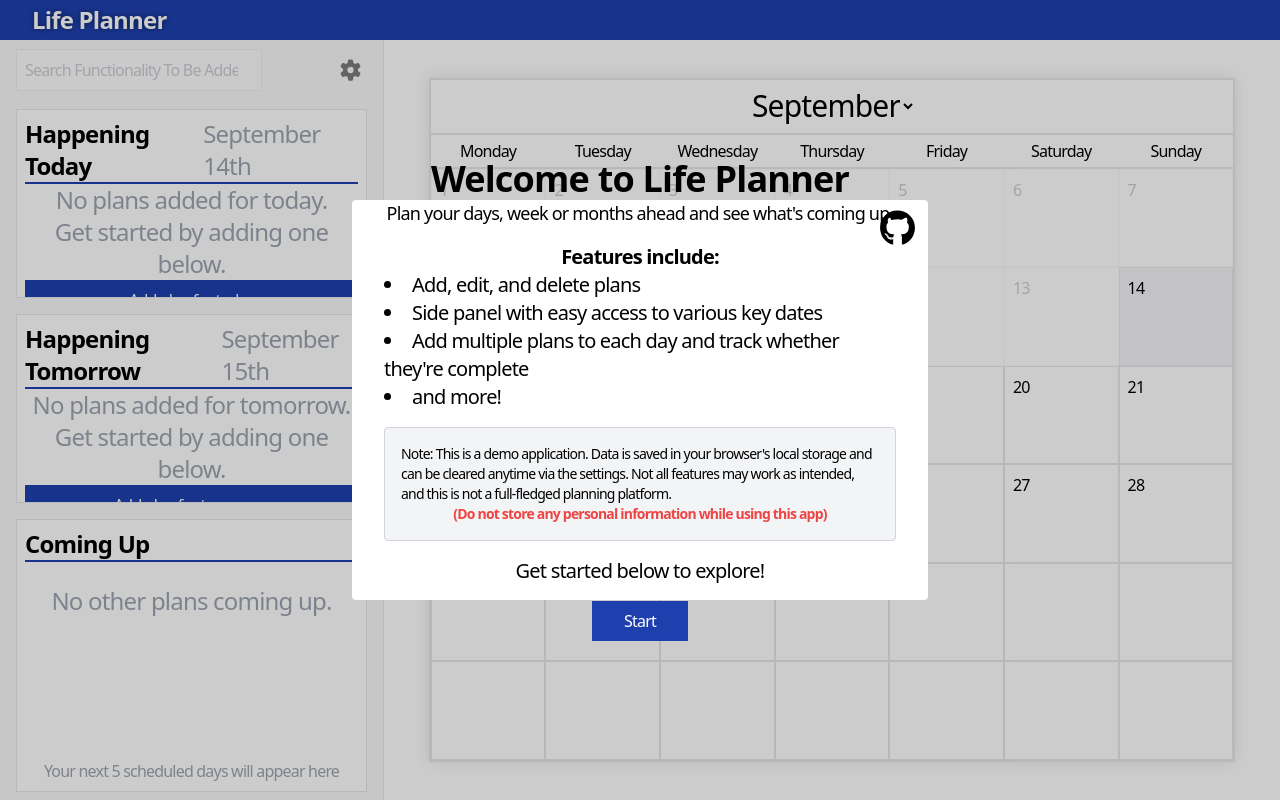
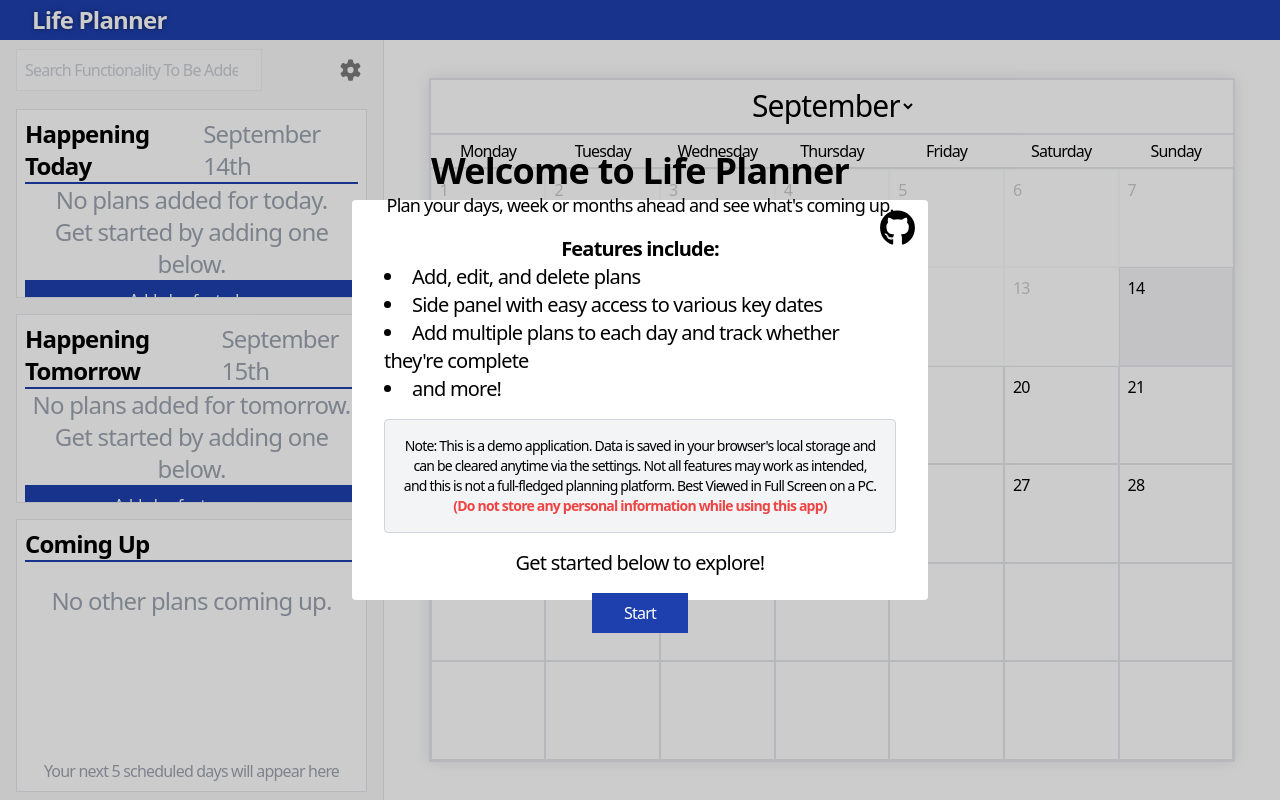
Before and after one commit to lseti1/AngularLifePlanner-1234890, an Angular app: page / in a window 1280 px wide. Built offline with nearby package versions, Linux system fonts and the light colour scheme.

Commit message:
Content: Updated welcome message

```diff
--- a/src/app/welcome-message/welcome-message.html
+++ b/src/app/welcome-message/welcome-message.html
@@ -15,7 +15,8 @@
         </div>
 
         <div class="bg-gray-100 p-4 rounded border border-gray-300 text-left text-sm flex flex-col w-full">
-            <p><strong>Note:</strong> This is a demo application. Data is saved in your browser's local storage and can be cleared anytime via the settings. Not all features may work as intended, and this is not a full-fledged planning platform.</p>
+            <p class="text-center"><strong>Note:</strong> This is a demo application. Data is saved in your browser's local storage and can be cleared anytime via the settings.
+                Not all features may work as intended, and this is not a full-fledged planning platform. Best Viewed in Full Screen on a PC.</p>
             <b class="font-bold text-red-500 w-full text-center">(Do not store any personal information while using this app)</b>
         </div>
         <p>Get started below to explore!</p>
@@ -24,5 +25,6 @@
         <a class="absolute top-2 right-2" href="https://github.com/lseti1/AngularLifePlanner-1234890" target="_blank" rel="noopener noreferrer">
             <fa-icon [icon]="faGithub" class="text-4xl"></fa-icon>
         </a>
+        <p></p>
     </div>
 </div>
```
